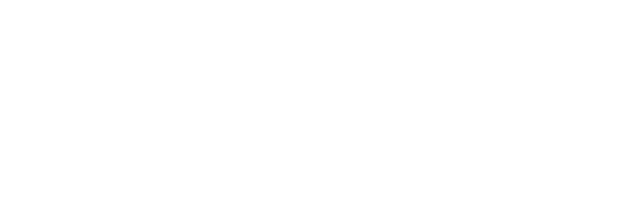
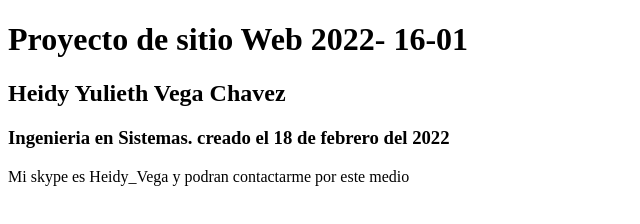
Before and after one commit to Hyvegac/DSW-YuliethVega, a plain HTML site: page index.html in a window 1280 px wide. Shown: the whole page, without its empty margins (0-640 px from the left). Drawn offline with Linux system fonts and the light colour scheme.

Commit message:
Actualizacion
Actualizacion de index html

```diff
--- a/index.html
+++ b/index.html
@@ -8,5 +8,9 @@
 </head>
 <body>
 
+    <h1>Proyecto de sitio Web 2022- 16-01</h1>
+    <h2>Heidy Yulieth Vega Chavez</h2>
+    <h3>Ingenieria en Sistemas. creado el 18 de febrero del 2022</h3>
+    <p>Mi skype es Heidy_Vega y podran contactarme por este medio</p></h3>
 </body>
 </html>
```
